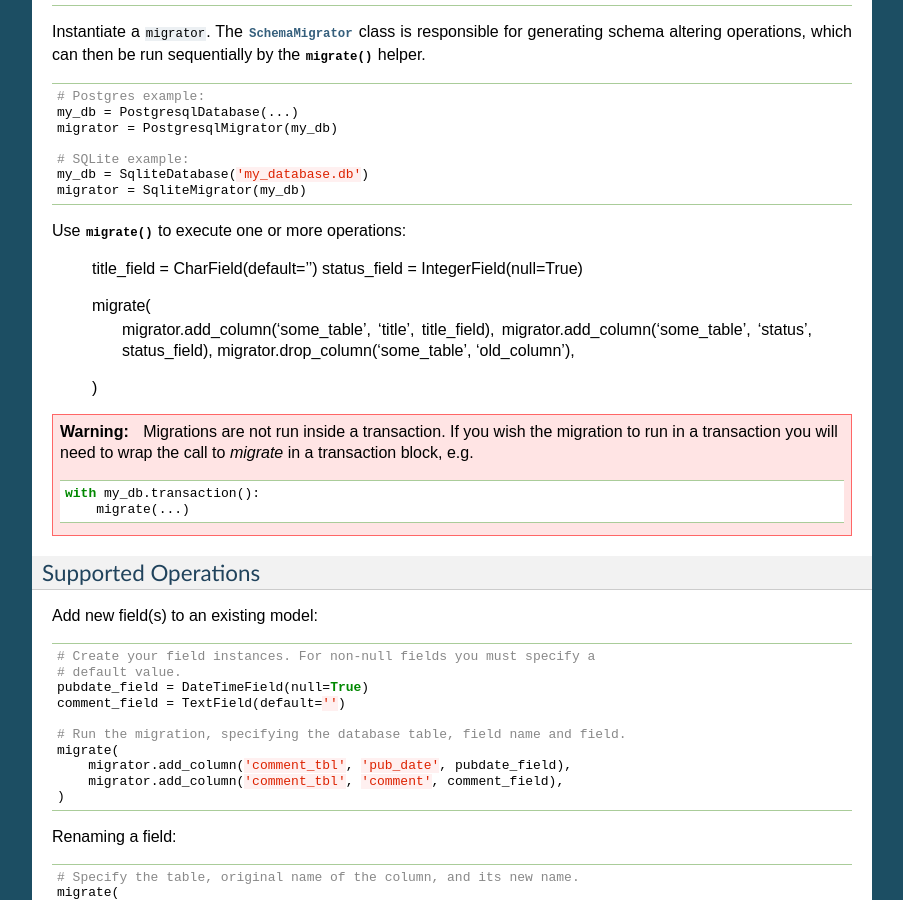
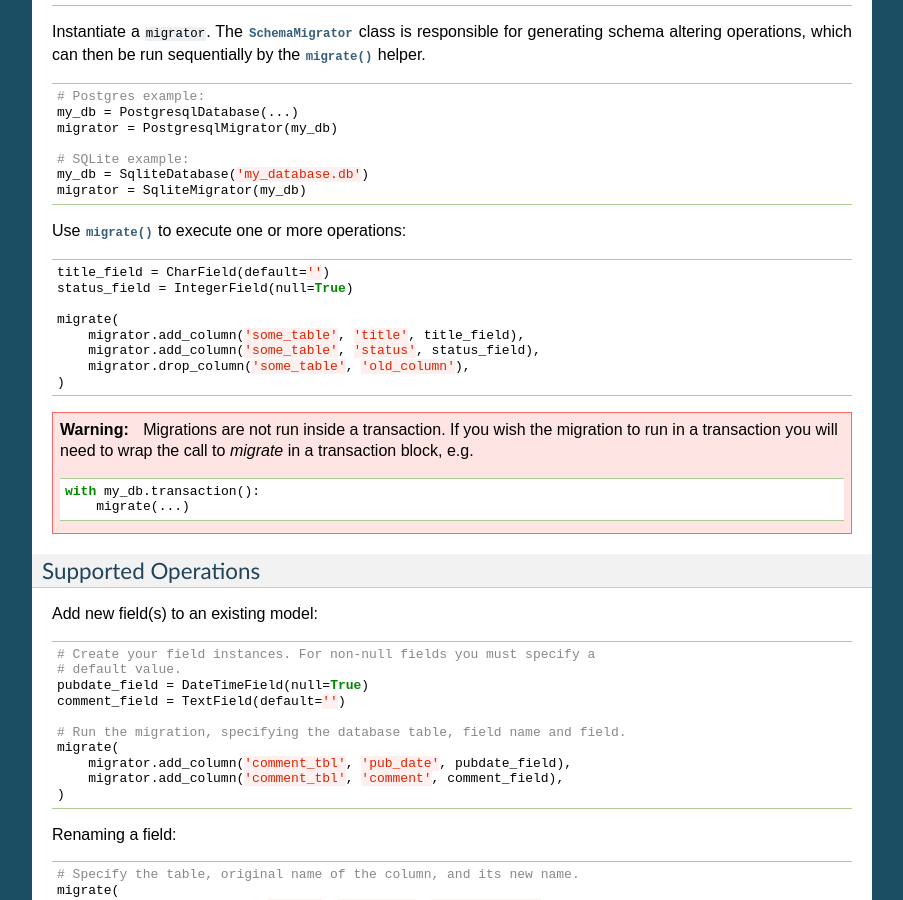
Before and after one commit to coleifer/peewee, a Sphinx documentation site: the page built from docs/peewee/playhouse.rst, in a window 1280 px wide and 900 px high, scrolled down 21920 px. Shown: the whole window, without its empty margins (198-1101 px from the left). Built offline with Sphinx 7.4.7, drawn with Linux system fonts in a browser that asks for light colours; some of the changed lines change nothing that is shown; some of the changed text lies outside the part shown.

Commit message:
Fixing doc syntax errors.

```diff
--- a/docs/peewee/api.rst
+++ b/docs/peewee/api.rst
@@ -96,6 +96,7 @@ Models
         You can also use :py:class:`Field` objects as the keys:
 
         .. code-block:: python
+
             User.insert(**{User.username: 'admin'}).execute()
 
         If you have a model with a default value on one of the fields, and
--- a/docs/peewee/playhouse.rst
+++ b/docs/peewee/playhouse.rst
@@ -1472,6 +1472,8 @@ generating schema altering operations, which can then be run sequentially by the
 
 Use :py:func:`migrate` to execute one or more operations:
 
+.. code-block:: python
+
     title_field = CharField(default='')
     status_field = IntegerField(null=True)
 
@@ -1577,7 +1579,7 @@ Dropping an index:
 Migrations API
 ^^^^^^^^^^^^^^
 
-.. py:func:: migrate(*operations)
+.. py:function:: migrate(*operations)
 
     Execute one or more schema altering operations.
 
```
